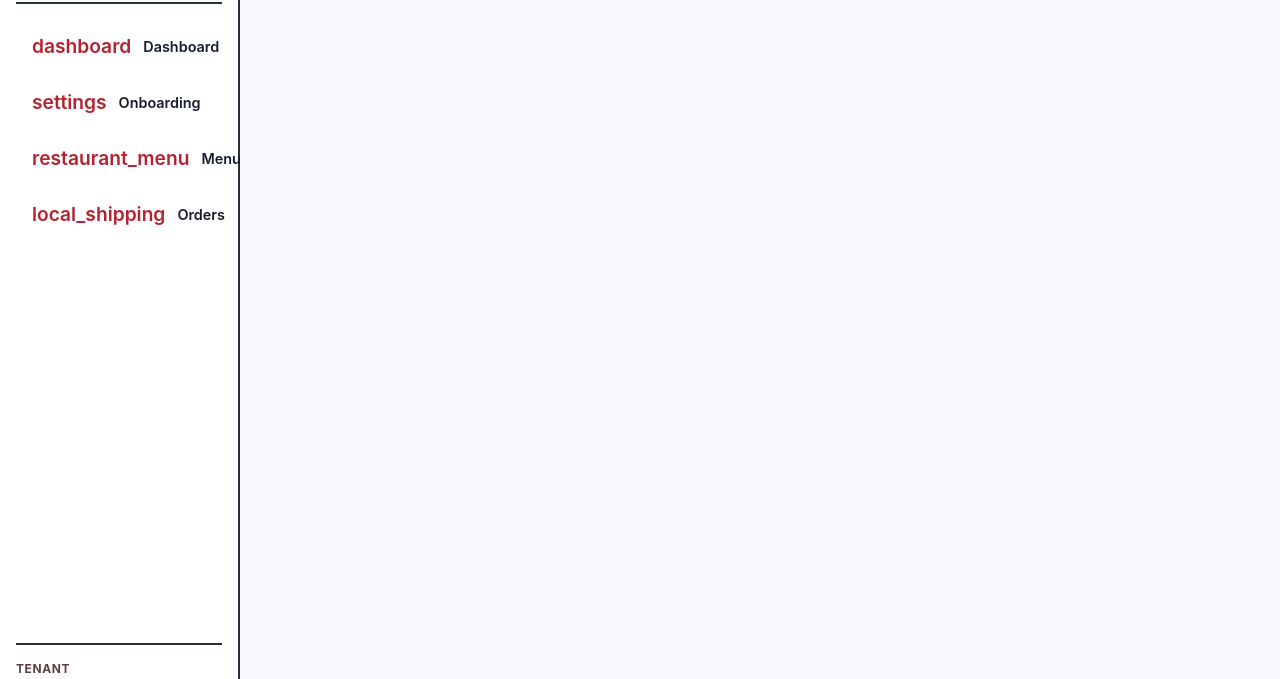
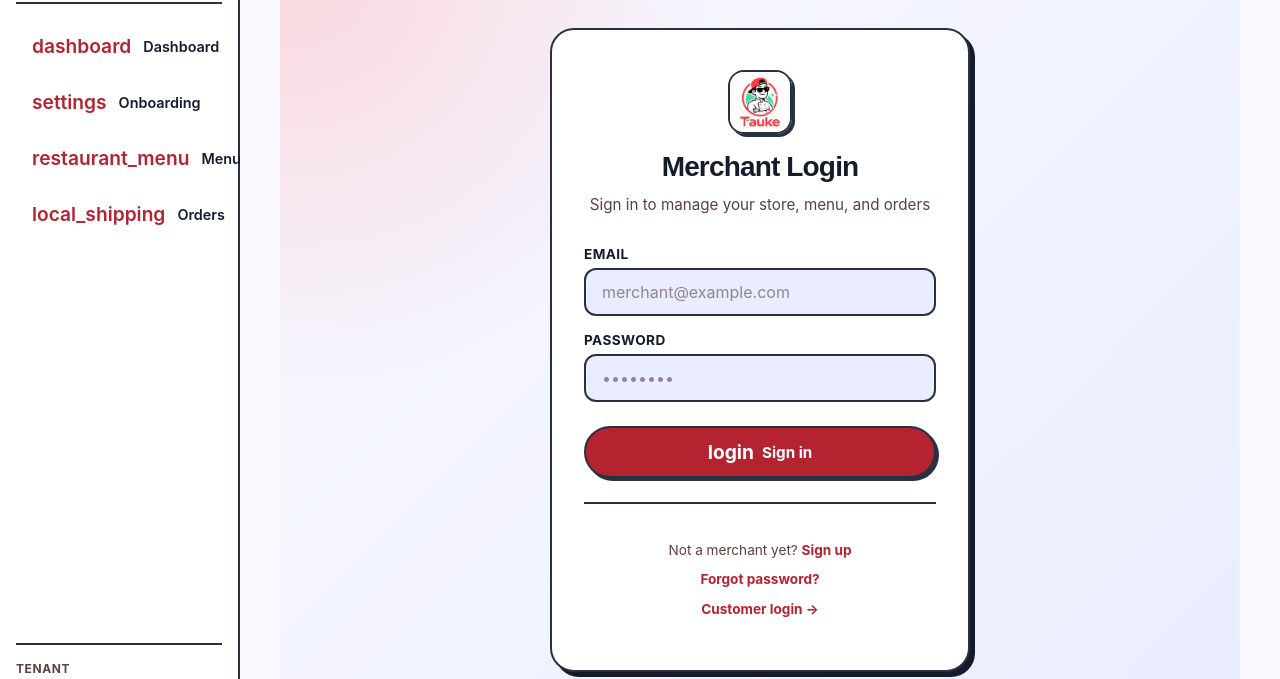
Before and after one commit to noa10/taukei, a Next.js app in the folder apps/web/: page /merchant/login in a window 1280 px wide. Shown: the part 156-835 px from the top of the page. Built offline with nearby package versions, Linux system fonts and the light colour scheme; no server answers.

Commit message:
fix: add merchant-login-form.tsx to git tracking
Cherry-pick left this file untracked, causing Vercel build failure.

```diff
--- /dev/null
+++ b/apps/web/app/merchant/login/merchant-login-form.tsx
@@ -0,0 +1,123 @@
+"use client";
+
+import { useState } from "react";
+import Link from "next/link";
+import { useSearchParams } from "next/navigation";
+import { signInWithPassword } from "../../../lib/supabase/auth";
+import type { VoidActionResult } from "../../../lib/supabase/auth";
+
+export function MerchantLoginForm() {
+  const searchParams = useSearchParams();
+  const next = searchParams.get("next") ?? "/merchant";
+
+  const [email, setEmail] = useState("");
+  const [password, setPassword] = useState("");
+  const [loading, setLoading] = useState(false);
+  const [error, setError] = useState<string | null>(null);
+
+  const handleSubmit = async (e: React.FormEvent) => {
+    e.preventDefault();
+    setLoading(true);
+    setError(null);
+
+    try {
+      const result: VoidActionResult = await signInWithPassword({ email, password });
+      if (result.status === "ok") {
+        // Redirect to the next page (default: /merchant)
+        window.location.href = next.startsWith("/") && !next.startsWith("//") ? next : "/merchant";
+      } else if (result.status === "auth-error" || result.status === "field-errors") {
+        setError(result.message);
+      } else if (result.status === "boundary-stubbed") {
+        setError("Supabase is not configured. Set environment variables to enable auth.");
+      }
+    } catch (err) {
+      setError(err instanceof Error ? err.message : "Something went wrong.");
+    }
+
+    setLoading(false);
+  };
+
+  return (
+    <div className="merchant-login-shell">
+      <div className="merchant-login-card">
+        <img src="/logo.png" alt="Taukei" className="merchant-login-logo" />
+        <h1 className="merchant-login-title">Merchant Login</h1>
+        <p className="merchant-login-subtitle">
+          Sign in to manage your store, menu, and orders
+        </p>
+
+        <form onSubmit={handleSubmit} className="merchant-login-form">
+          <div className="merchant-form-group">
+            <label className="merchant-form-label" htmlFor="email">Email</label>
+            <input
+              id="email"
+              type="email"
+              className="merchant-form-input"
+              placeholder="merchant@example.com"
+              value={email}
+              onChange={(e) => setEmail(e.target.value)}
+              required
+            />
+          </div>
+
+          <div className="merchant-form-group">
+            <label className="merchant-form-label" htmlFor="password">Password</label>
+            <input
+              id="password"
+              type="password"
+              className="merchant-form-input"
+              placeholder="••••••••"
+              value={password}
+              onChange={(e) => setPassword(e.target.value)}
+              required
+            />
+          </div>
+
+          {error && (
+            <div style={{ padding: "12px 16px", borderRadius: 12, background: "var(--error-container)", border: "2px solid var(--outline)", color: "var(--error)", fontWeight: 700, fontSize: "0.85rem" }}>
+              {error}
+            </div>
+          )}
+
+          <button
+            type="submit"
+            className="merchant-btn merchant-btn-primary"
+            disabled={loading}
+            style={{ width: "100%", marginTop: 8 }}
+          >
+            {loading ? (
+              <>
+                <span className="material-symbols-outlined" style={{ fontSize: "1.2rem", animation: "spin 1s linear infinite" }}>progress_activity</span>
+                Signing in…
+              </>
+            ) : (
+              <>
+                <span className="material-symbols-outlined" style={{ fontSize: "1.2rem" }}>login</span>
+                Sign in
+              </>
+            )}
+          </button>
+        </form>
+
+        <div className="merchant-login-footer">
+          <p>
+            Not a merchant yet?{" "}
+            <Link href="/signup" className="merchant-login-link">
+              Sign up
+            </Link>
+          </p>
+          <p style={{ marginTop: 8 }}>
+            <Link href="/forgot-password" className="merchant-login-link">
+              Forgot password?
+            </Link>
+          </p>
+          <p style={{ marginTop: 8 }}>
+            <Link href="/login" className="merchant-login-link">
+              Customer login →
+            </Link>
+          </p>
+        </div>
+      </div>
+    </div>
+  );
+}
```
